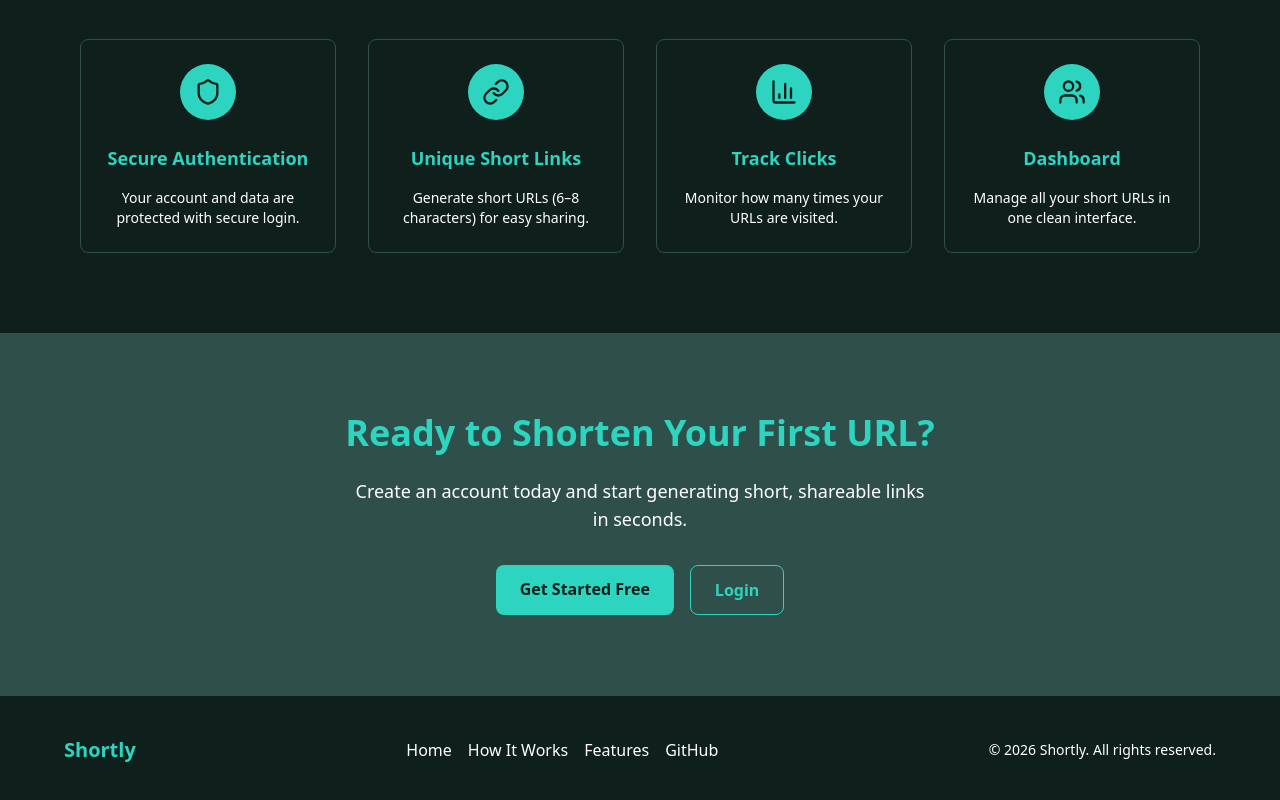
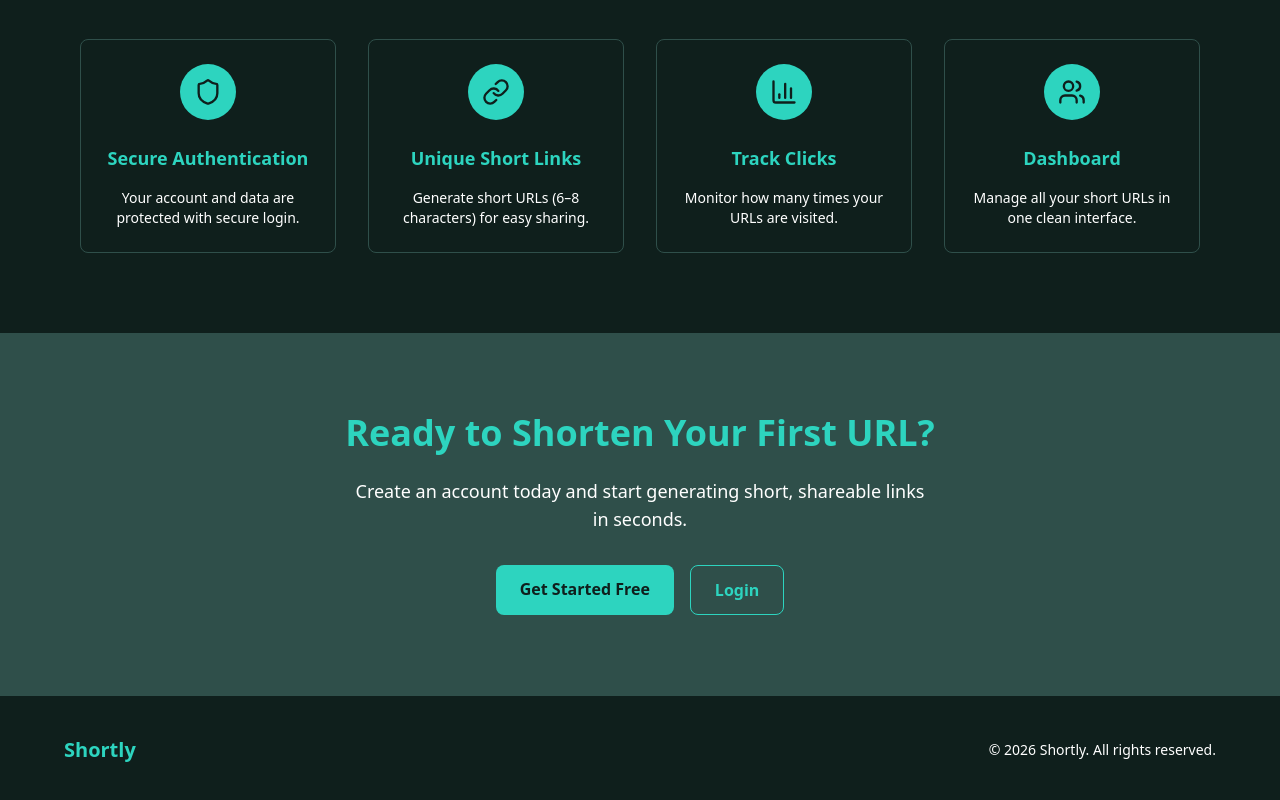
Before and after one commit to dip00-bb/url-shorter-frontend, a Next.js app: page / in a window 1280 px wide. Shown: the part 1023-1823 px from the top of the page. Built offline with nearby package versions, Linux system fonts and the light colour scheme; no server answers.

Commit message:
edit footer section

```diff
--- a/app/Components/Footer/Footer.tsx
+++ b/app/Components/Footer/Footer.tsx
@@ -15,14 +15,6 @@ const Footer = () => {
           </h1>
         </div>
 
-        {/* Links */}
-        <div className="flex flex-col sm:flex-row items-center gap-4 text-white">
-          <Link href="/" className="hover:underline">Home</Link>
-          <Link href="#how-it-works" className="hover:underline">How It Works</Link>
-          <Link href="#features" className="hover:underline">Features</Link>
-          <Link href="https://github.com/your-repo" target="_blank" rel="noopener noreferrer" className="hover:underline">GitHub</Link>
-        </div>
-
         {/* Copyright */}
         <div className="text-sm text-white">
           © 2026 Shortly. All rights reserved.
```
Also changed, not shown: app/page.tsx (+7 -7 lines).
